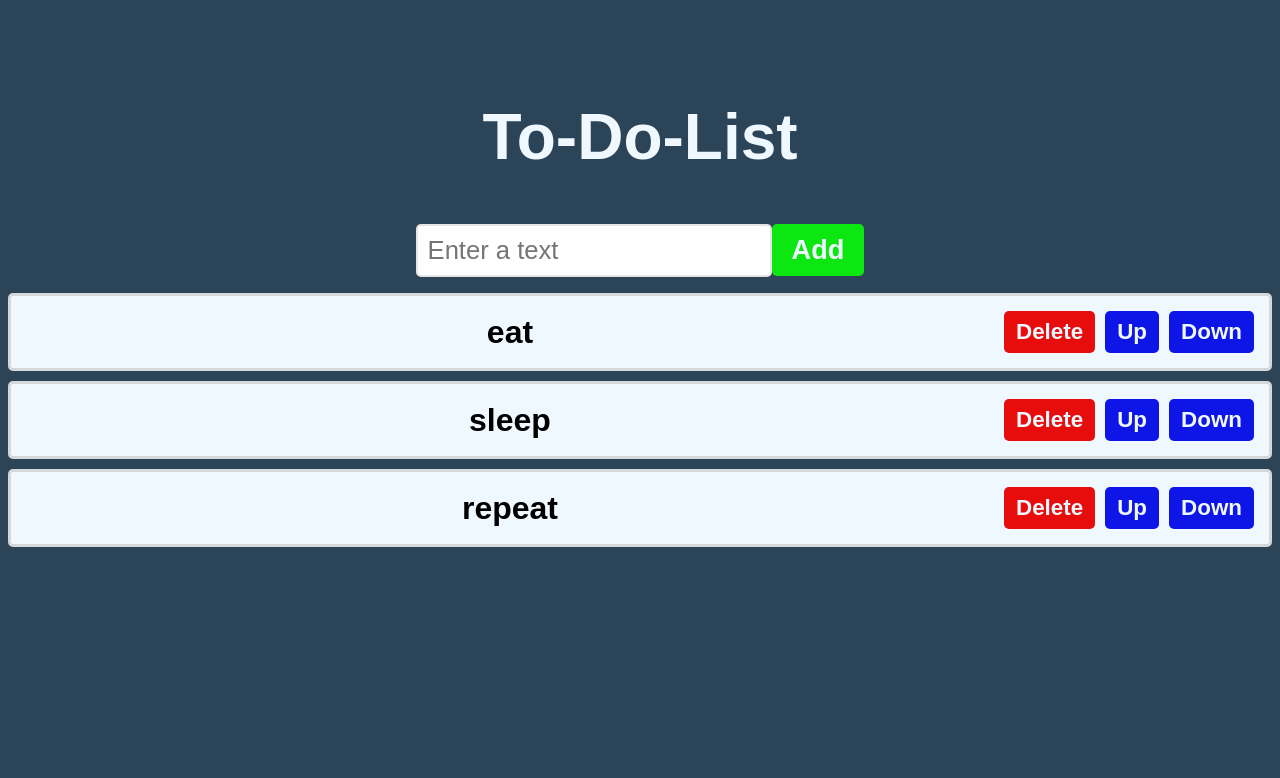
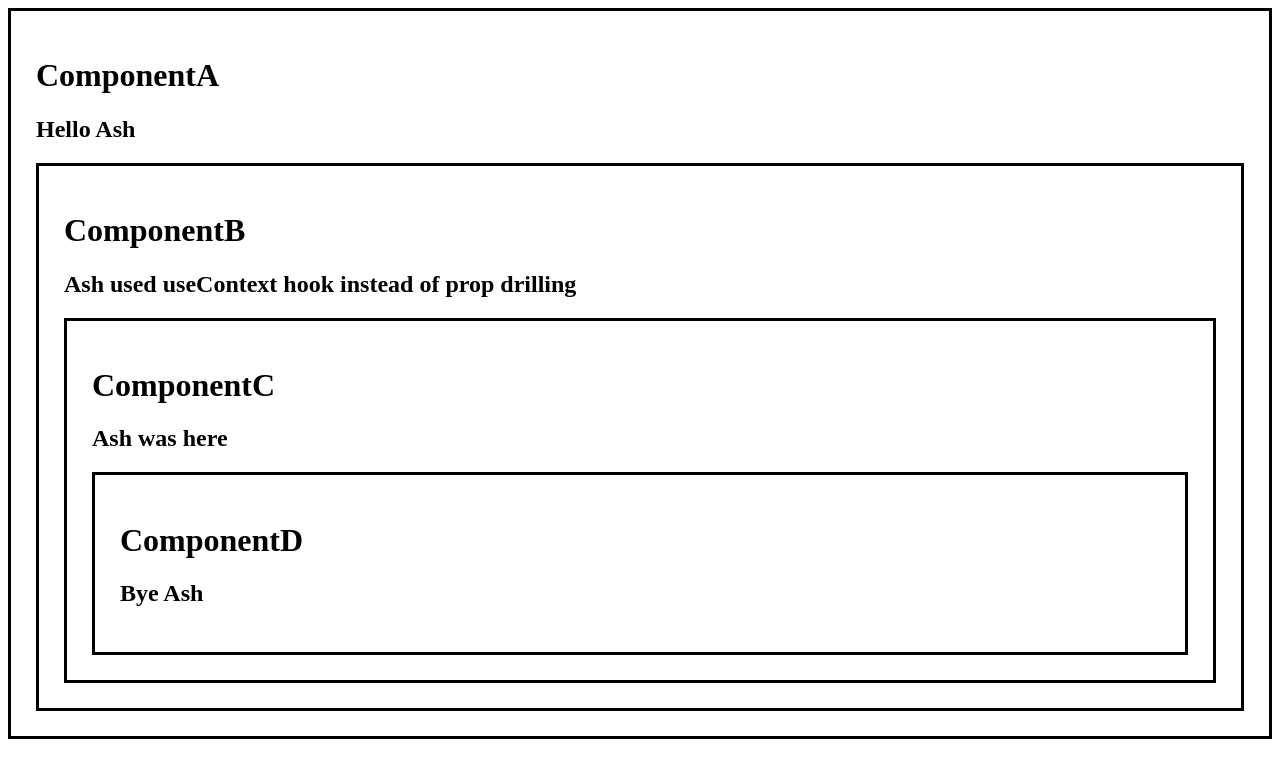
Before and after one commit to ashwin-adhikari/60days_challenge, a React (Vite) app in the folder frontend/my-react-app/: page / in a window 1280 px wide. Shown: the top 778 px of the page. Built offline with nearby package versions, Linux system fonts and the light colour scheme.

Commit message:
useContext with nested components

```diff
--- a/frontend/my-react-app/src/App.jsx
+++ b/frontend/my-react-app/src/App.jsx
@@ -9,6 +9,7 @@
 import MyComponent from "./MyComponent.jsx"
 import ColorPicker from "./ColorPicker.jsx";
 import ToDoList from "./ToDoList.jsx";
+import ComponentA from "./ComponentA.jsx";
 function App() {
 
   return(
@@ -25,7 +26,8 @@
       <Button/>
       <Footer/> */}
       {/* <ColorPicker/> */}
-      <ToDoList/>
+      {/* <ToDoList/> */}
+      <ComponentA/>
     </>
 
 
--- /dev/null
+++ b/frontend/my-react-app/src/ComponentA.jsx
@@ -0,0 +1,18 @@
+import ComponentB from "./ComponentB";
+import React, {useState, createContext} from "react";
+
+export const UserContext = createContext();
+
+export default function ComponentA(){
+    const [user, setUser] = useState("Ash")
+    return(
+        <div className="box">
+            <h1>ComponentA</h1>
+            <h2>{`Hello ${user}`}</h2>
+            <UserContext.Provider value={user}>
+                <ComponentB/>
+            </UserContext.Provider>
+
+        </div>
+    );
+}
--- /dev/null
+++ b/frontend/my-react-app/src/ComponentB.jsx
@@ -0,0 +1,14 @@
+import ComponentC from "./ComponentC";
+import { UserContext } from "./ComponentA";
+import React, {useContext} from "react";
+
+export default function ComponentB(){
+    const user = useContext(UserContext)
+    return(
+        <div className="box">
+            <h1>ComponentB</h1>
+            <h2>{`${user} used useContext hook instead of prop drilling`}</h2>
+            <ComponentC/>
+        </div>
+    );
+}
--- /dev/null
+++ b/frontend/my-react-app/src/ComponentC.jsx
@@ -0,0 +1,13 @@
+import ComponentD from "./ComponentD";
+import { UserContext } from "./ComponentA";
+import React, {useContext} from "react";
+export default function ComponentC(){
+    const user = useContext(UserContext)
+    return(
+        <div className="box">
+            <h1>ComponentC</h1>
+            <h2>{`${user} was here`}</h2>
+            <ComponentD/>
+        </div>
+    );
+}
--- /dev/null
+++ b/frontend/my-react-app/src/ComponentD.jsx
@@ -0,0 +1,14 @@
+import { UserContext } from "./ComponentA";
+import React, {useContext} from "react";
+
+export default function ComponentD(){
+
+    const user = useContext(UserContext)
+
+    return(
+        <div className="box">
+            <h1>ComponentD</h1>
+            <h2>{`Bye ${user}`}</h2>
+        </div>
+    );
+}
--- a/frontend/my-react-app/src/index.css
+++ b/frontend/my-react-app/src/index.css
@@ -103,7 +103,7 @@
   margin: 20px, 30px, 40px, 20px;
 } */
 
-body{
+/* body{
   font-family: Arial, Helvetica, sans-serif;
 
 }
@@ -216,4 +216,9 @@
   padding: 8px 12px;
   font-size: 1.4rem;
   margin-left: 10px;
+} */
+
+.box{
+  border: 3px solid;
+  padding: 25px;
 }
```
Also changed, not shown: frontend/my-react-app/Notes/README.md.
